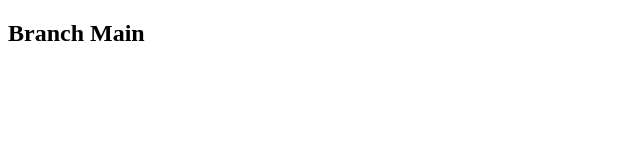
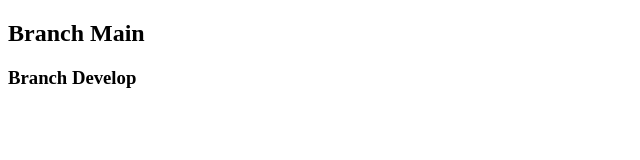
Before and after one commit to EarthDragon10/GIT_test2, a plain HTML site: page index.html in a window 1280 px wide. Shown: the whole page, without its empty margins (0-640 px from the left). Drawn offline with Linux system fonts and the light colour scheme.

Commit message:
develop commit

```diff
--- a/index.html
+++ b/index.html
@@ -8,5 +8,6 @@
 </head>
 <body>
     <h2>Branch Main</h2>
+    <h3>Branch Develop</h3>
 </body>
 </html>
```
